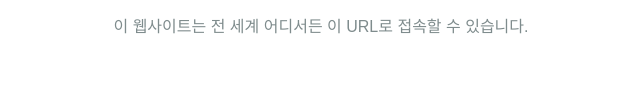
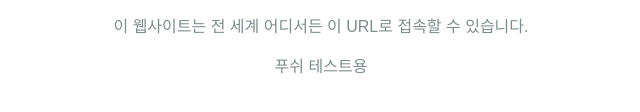
Before and after one commit to mangojeong-dev/kb_github_special_lecture_test_repo, a plain HTML site: page index.html in a window 1280 px wide. Shown: the part 174-286 px from the top of the page, without its empty margins (319-959 px from the left). Drawn offline with Linux system fonts and the light colour scheme.

Commit message:
feat : 테스트용 텍스트 코드 추가

```diff
--- a/index.html
+++ b/index.html
@@ -12,5 +12,8 @@
 <h1>🎉 축하합니다! 배포에 성공하셨습니다!</h1>
 <p>CodeRabbit + Slack + GitHub Pages 조합을 완성하셨네요.</p>
 <p>이 웹사이트는 전 세계 어디서든 이 URL로 접속할 수 있습니다.</p>
+
+
+<p>푸쉬 테스트용</p>
 </body>
 </html>
```
